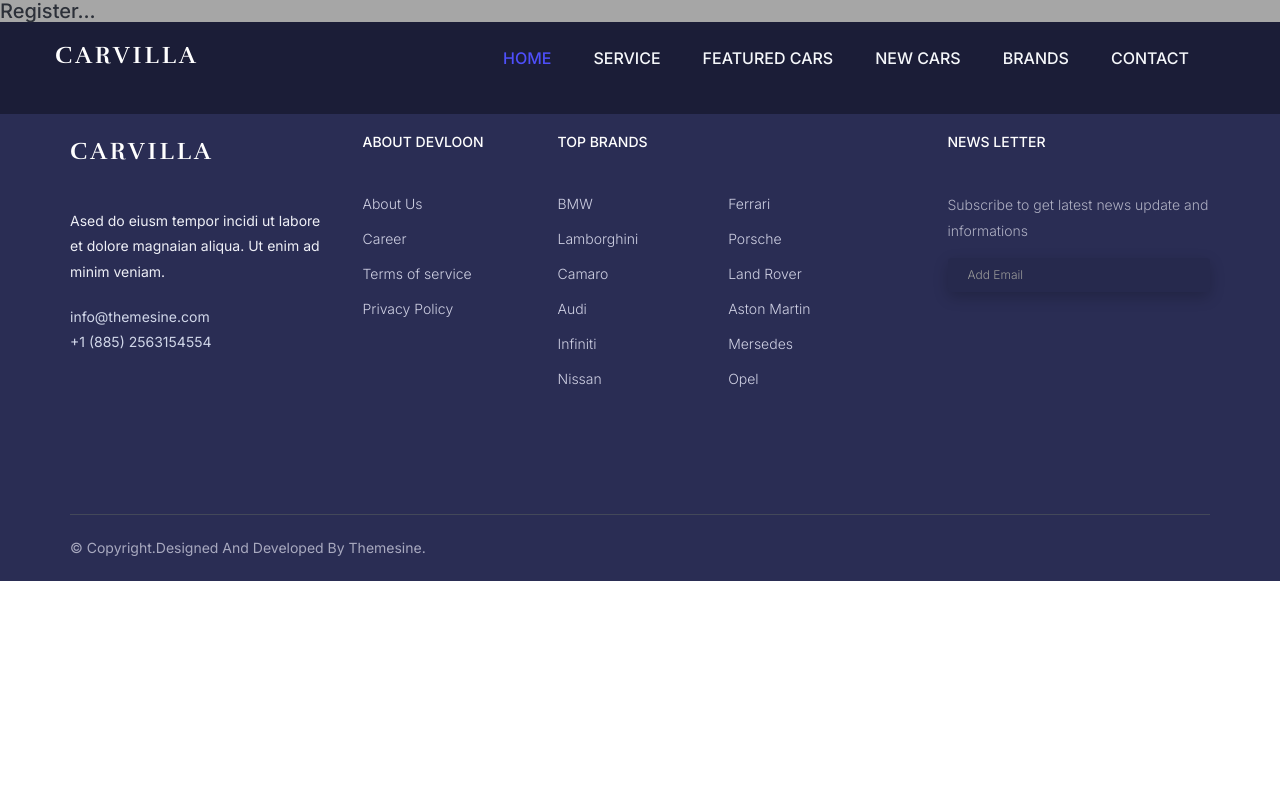
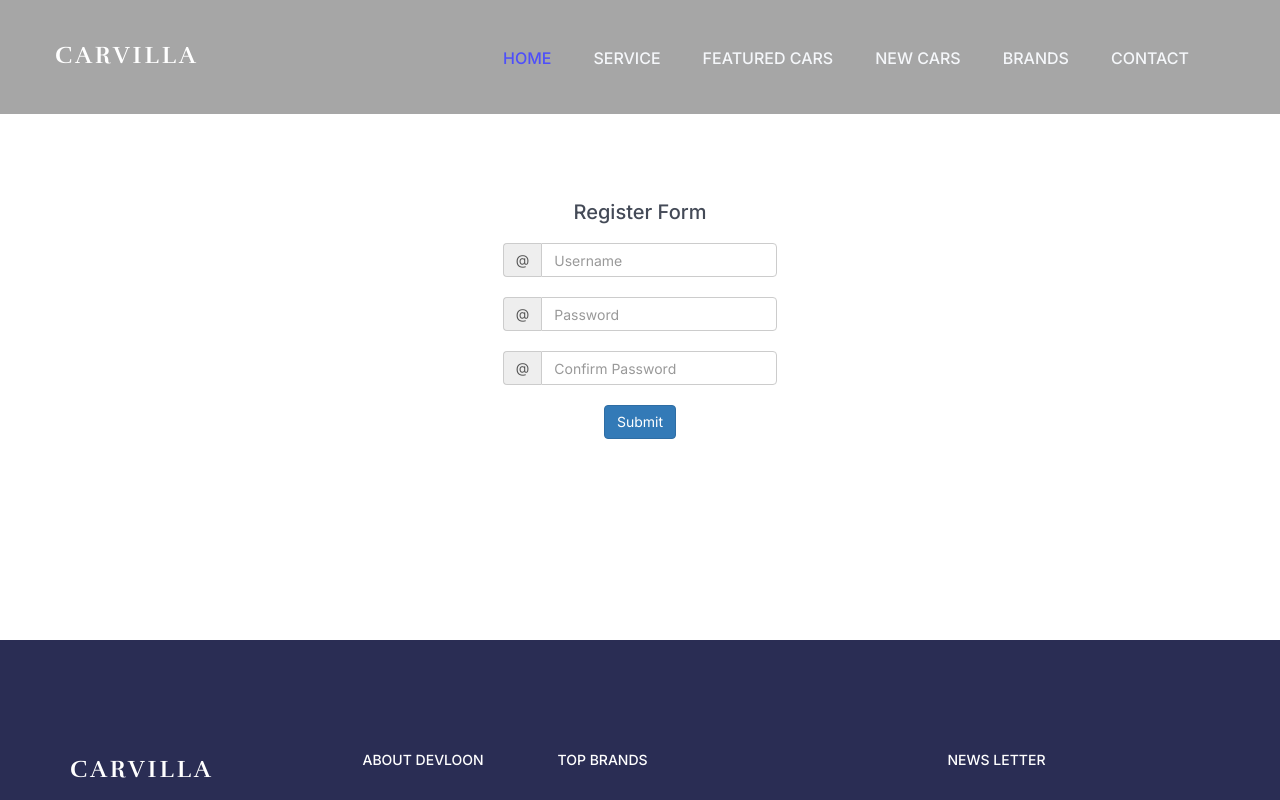
Before and after one commit to qasemB/codeyad_next_learning, a Next.js app: page /register in a window 1280 px wide. Shown: the top 800 px of the page. Built offline with nearby package versions, Linux system fonts and the light colour scheme; some icons are missing.

Commit message:
part#17-B12

```diff
--- a/app/(auth)/register/page.jsx
+++ b/app/(auth)/register/page.jsx
@@ -2,9 +2,35 @@ import React from 'react';
 
 const register = () => {
     return (
-        <h1>
-           Register...
-        </h1>
+        <div className="container" style={{
+            height: " 80vh",
+            display: " flex",
+            justifyContent: " center",
+            alignItems: " center",
+            flexDirection:"column"
+        }}>
+            <h1 style={{marginBottom:"20px"}}>
+                Register form
+            </h1>
+            <form>
+                <div class="input-group" style={{marginBottom:"20px"}}>
+                    <span class="input-group-addon" id="sizing-addon2">@</span>
+                    <input type="text" class="form-control" placeholder="Username" aria-describedby="sizing-addon2" />
+                </div>
+                <div class="input-group" style={{marginBottom:"20px"}}>
+                    <span class="input-group-addon" id="sizing-addon2">@</span>
+                    <input type="password" class="form-control" placeholder="Password" aria-describedby="sizing-addon2" />
+                </div>
+                <div class="input-group" style={{marginBottom:"20px"}}>
+                    <span class="input-group-addon" id="sizing-addon2">@</span>
+                    <input type="password" class="form-control" placeholder="Confirm Password" aria-describedby="sizing-addon2" />
+                </div>
+
+                <div style={{textAlign:"center"}}>
+                    <button className='btn btn-primary'>Submit</button>
+                </div>
+            </form>
+        </div>
     );
 }
 
```
Also changed, not shown: app/(auth)/login/page.jsx (+25 -3 lines).
